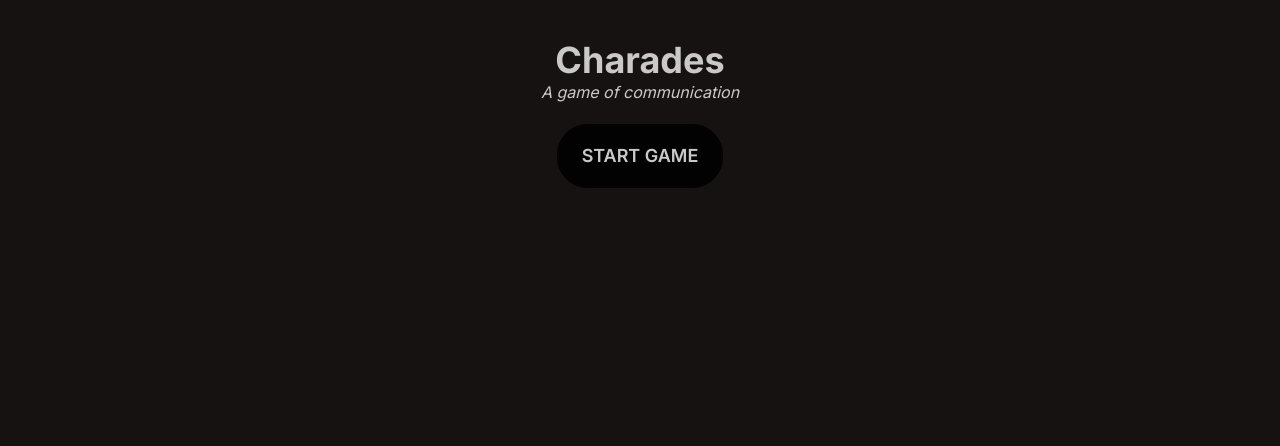
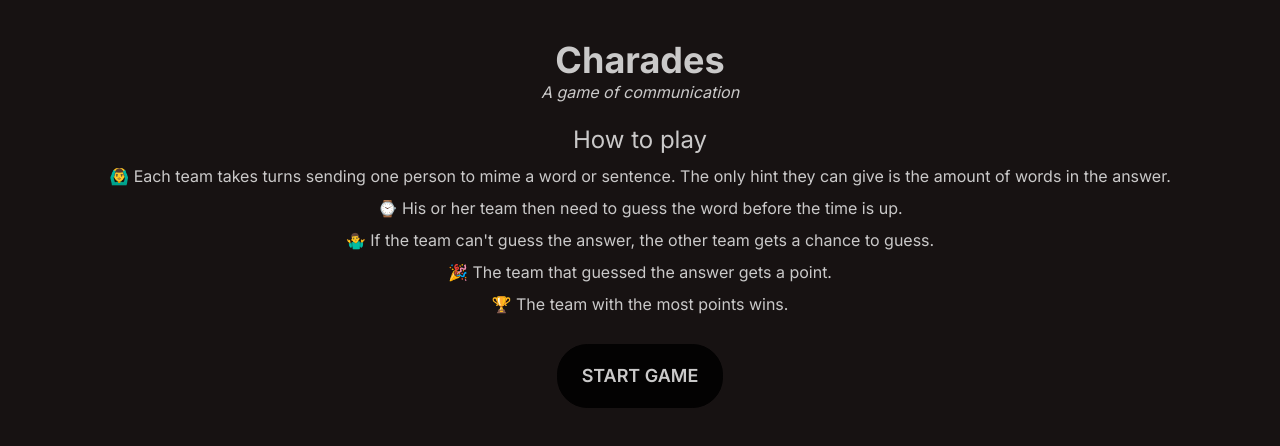
Before and after one commit to phillipphoenix/charades, a Next.js app: page / in a window 1280 px wide. Shown: the top 446 px of the page. Built offline with nearby package versions, Linux system fonts and the light colour scheme.

Commit message:
Finished basics of the game.

```diff
--- a/package.json
+++ b/package.json
@@ -9,6 +9,7 @@
     "lint": "next lint"
   },
   "dependencies": {
+    "@bradgarropy/use-countdown": "^1.5.2",
     "@types/node": "20.2.5",
     "@types/react": "18.2.9",
     "@types/react-dom": "18.2.4",
--- a/src/app/page.tsx
+++ b/src/app/page.tsx
@@ -5,7 +5,26 @@ export default function Home() {
     <main className="p-10 flex flex-col items-center gap-5">
       <div className="flex flex-col items-center">
         <h1 className="text-4xl font-bold">Charades</h1>
-        <p className="italic">A game of communication</p>
+        <p className="text-center italic">A game of communication</p>
+      </div>
+      <div className="text-center">
+        <h2 className="text-2xl mb-2">How to play</h2>
+        <p className="mb-2">
+          🙆‍♂️ Each team takes turns sending one person to mime a word or
+          sentence. The only hint they can give is the amount of words in the
+          answer.
+        </p>
+        <p className="mb-2">
+          ⌚ His or her team then need to guess the word before the time is up.
+        </p>
+        <p className="mb-2">
+          🤷‍♂️ If the team can't guess the answer, the other team gets a chance to
+          guess.
+        </p>
+        <p className="mb-2">
+          🎉 The team that guessed the answer gets a point.
+        </p>
+        <p className="mb-2">🏆 The team with the most points wins.</p>
       </div>
       <StartGame />
     </main>
--- /dev/null
+++ b/src/components/Countdown.tsx
@@ -0,0 +1,27 @@
+"use client";
+
+import { FC } from "react";
+
+export type CountdownProps = {
+  minutes: number;
+  seconds: number;
+};
+
+export const Countdown: FC<CountdownProps> = ({ minutes, seconds }) => {
+  return (
+    <div className="grid grid-flow-col gap-5 text-center auto-cols-max">
+      <div className="flex flex-col">
+        <span className="countdown font-mono text-5xl">
+          <span style={{ "--value": minutes }}></span>
+        </span>
+        min
+      </div>
+      <div className="flex flex-col">
+        <span className="countdown font-mono text-5xl">
+          <span style={{ "--value": seconds }}></span>
+        </span>
+        sec
+      </div>
+    </div>
+  );
+};
--- a/src/components/Game.tsx
+++ b/src/components/Game.tsx
@@ -3,39 +3,88 @@
 import { useGame } from "@/lib/contexts/GameProvider";
 import { useRouter } from "next/navigation";
 import { FC, useCallback } from "react";
+import { Countdown } from "./Countdown";
+import useCountdown from "@bradgarropy/use-countdown";
 
 export const Game: FC = () => {
-  const { currentAnswer, gotoNextAnswer, endGame } = useGame();
+  const {
+    currentAnswer,
+    gotoNextAnswer,
+    endGame,
+    addPointToTeam1,
+    addPointToTeam2,
+    team1Points,
+    team2Points,
+  } = useGame();
   const { push } = useRouter();
 
   const endGameAndReturn = useCallback(() => {
     endGame();
     push("/");
-  }, [endGame]);
+  }, [endGame, push]);
+
+  const { minutes, seconds, reset } = useCountdown({
+    minutes: 0,
+    seconds: 10,
+  });
+
+  const nextAnswerAndResetTimer = useCallback(() => {
+    gotoNextAnswer();
+    reset();
+  }, [gotoNextAnswer, reset]);
 
   return (
     <div className="flex flex-col items-center gap-3">
-      <h2 className="text-2xl">Game in progress</h2>
-
+      <h2 className="text-2xl mb-2">Game in progress</h2>
       <div className="flex flex-col items-center gap-1">
-        <button className="btn btn-lg btn-primary" onClick={gotoNextAnswer}>
-          {!currentAnswer ? "First answer!" : "Next! 🤙"}
+        <button
+          className="btn btn-lg btn-primary"
+          onClick={nextAnswerAndResetTimer}
+        >
+          Get answer and start timer! ⌚
         </button>
-        <p className="text-center">
-          Give the device to the next person and tell
-          <br />
-          them to click &quot;Next!&quot; to get an answer to mime.
-        </p>
+      </div>
+      <div className="flex flex-col items-center py-6 text-center">
+        <p className="font-bold">Mime this:</p>
+        <p className="text-5xl text-primary">{currentAnswer}</p>
+      </div>
+      <div>
+        {currentAnswer && <Countdown minutes={minutes} seconds={seconds} />}
       </div>
       <div className="flex flex-col items-center py-6">
-        <p className="font-bold">Mime this:</p>
-        <p className="text-6xl">{currentAnswer}</p>
+        <h3 className="text-xl mb-2">Give point to:</h3>
+        <div className="join mb-2">
+          <button
+            className="btn join-item bg-red-500 hover:bg-red-600"
+            onClick={addPointToTeam1}
+          >
+            Team 1
+          </button>
+          <button
+            className="btn join-item bg-blue-500 hover:bg-blue-600"
+            onClick={addPointToTeam2}
+          >
+            Team 2
+          </button>
+        </div>
+        <p className="text-center">
+          Give a point to the team that first came up with the correct answer.
+        </p>
+        <div className="stats shadow my-2">
+          <div className="stat place-items-center">
+            <div className="stat-title text-red-500 font-bold">Team 1</div>
+            <div className="stat-value">{team1Points}</div>
+          </div>
+          <div className="stat place-items-center">
+            <div className="stat-title text-blue-500 font-bold">Team 2</div>
+            <div className="stat-value">{team2Points}</div>
+          </div>
+        </div>
       </div>
       <div className="flex flex-col items-center gap-1">
         <button className="btn btn-lg" onClick={endGameAndReturn}>
           End Game
         </button>
-        <p className="text-center">Ends the current game.</p>
       </div>
     </div>
   );
--- a/src/components/StartGame.tsx
+++ b/src/components/StartGame.tsx
@@ -1,7 +1,7 @@
-"use client"
+"use client";
 
 import { useGame } from "@/lib/contexts/GameProvider";
-import { useRouter } from "next/router";
+import { useRouter } from "next/navigation";
 import { useCallback } from "react";
 
 export const StartGame = () => {
--- a/src/lib/contexts/GameProvider.tsx
+++ b/src/lib/contexts/GameProvider.tsx
@@ -1,8 +1,15 @@
-"use client"
+"use client";
 
-import { FC, ReactNode, createContext, useCallback, useContext, useState } from "react";
+import {
+  FC,
+  ReactNode,
+  createContext,
+  useCallback,
+  useContext,
+  useState,
+} from "react";
 
-const fullAnswerPool = ["Pig", "Bear", "Bucket", "School"];
+import fullAnswerPool from "@/lib/data/answers-da.json";
 
 const useGameContextValue = () => {
   const [isGameStarted, setIsGameStarted] = useState<boolean>(false);
@@ -10,7 +17,6 @@ const useGameContextValue = () => {
   const [currentAnswer, setCurrentAnswer] = useState<string | undefined>();
   const [team1Points, setTeam1Points] = useState<number>(0);
   const [team2Points, setTeam2Points] = useState<number>(0);
-
 
   const createGame = useCallback(() => {
     setAnswerPool(fullAnswerPool);
@@ -20,25 +26,46 @@ const useGameContextValue = () => {
   }, [setAnswerPool, setCurrentAnswer, setTeam1Points, setTeam2Points]);
 
   const gotoNextAnswer = useCallback(() => {
-        const [nextAnswer, ...rest] = answerPool;
+    const getRandomNextAnswer = () => {
+      const availableAnswers = [...answerPool];
+      // Generate a random index within the array bounds
+      var randomIndex = Math.floor(Math.random() * availableAnswers.length);
+      // Save the random item in a variable
+      var randomItem = availableAnswers[randomIndex];
+      // Remove the item from the array using splice
+      availableAnswers.splice(randomIndex, 1);
+      return { nextAnswer: randomItem, answersLeft: availableAnswers };
+    };
+
+    const { nextAnswer, answersLeft } = getRandomNextAnswer();
     setCurrentAnswer(nextAnswer);
-        setAnswerPool(rest);
-    }, [answerPool, setAnswerPool, setCurrentAnswer])
+    setAnswerPool(answersLeft);
+  }, [answerPool, setAnswerPool, setCurrentAnswer]);
 
   const addPointToTeam1 = useCallback(() => {
     setTeam1Points((cur) => cur + 1);
-    },[setTeam1Points])
+  }, [setTeam1Points]);
 
   const addPointToTeam2 = useCallback(() => {
     setTeam2Points((cur) => cur + 1);
-    },[setTeam2Points])
+  }, [setTeam2Points]);
 
   const endGame = useCallback(() => {
     setIsGameStarted(false);
-    }, [setIsGameStarted])
+  }, [setIsGameStarted]);
 
-    return { isGameStarted, currentAnswer, team1Points, team2Points, createGame, gotoNextAnswer, addPointToTeam1, addPointToTeam2, endGame };
-}
+  return {
+    isGameStarted,
+    currentAnswer,
+    team1Points,
+    team2Points,
+    createGame,
+    gotoNextAnswer,
+    addPointToTeam1,
+    addPointToTeam2,
+    endGame,
+  };
+};
 
 const dummyGameContextValue: ReturnType<typeof useGameContextValue> = {
   isGameStarted: false,
@@ -50,18 +77,24 @@ const dummyGameContextValue: ReturnType<typeof useGameContextValue> = {
   team2Points: 0,
   addPointToTeam1: () => {},
   addPointToTeam2: () => {},
-}
+};
 
-const GameContext = createContext<ReturnType<typeof useGameContextValue>>(dummyGameContextValue);
+const GameContext = createContext<ReturnType<typeof useGameContextValue>>(
+  dummyGameContextValue
+);
 
 type Props = {
   children: ReactNode;
-}
+};
 
-export const GameContextProvider: FC<Props> = ({children}) => {
+export const GameContextProvider: FC<Props> = ({ children }) => {
   const gameContextValue = useGameContextValue();
 
-    return <GameContext.Provider value={gameContextValue}>{children}</GameContext.Provider>
-}
+  return (
+    <GameContext.Provider value={gameContextValue}>
+      {children}
+    </GameContext.Provider>
+  );
+};
 
 export const useGame = () => useContext(GameContext);
--- /dev/null
+++ b/src/lib/data/answers-da.json
@@ -0,0 +1,17 @@
+[
+  "Kæmpe isvaffel med syltetøj",
+  "En elefant der balancerer på ét ben",
+  "En pingvin der går på stylter",
+  "Kærlighed",
+  "Regnvejr",
+  "Klatring",
+  "En hund jager sin egen hale",
+  "En fisk hopper op af vandet",
+  "En regnbue strækker sig over himlen",
+  "Morgenmad",
+  "Campingvogn",
+  "Papirflyver",
+  "Et barn hopper i en vandpyt",
+  "En bil brager ind i en mur",
+  "En dykker dybt nede i havet"
+]
```
Also changed, not shown: 2 other files (tests, documents, lock files or other folders). Lines whose indentation alone changed are shown as unchanged.
